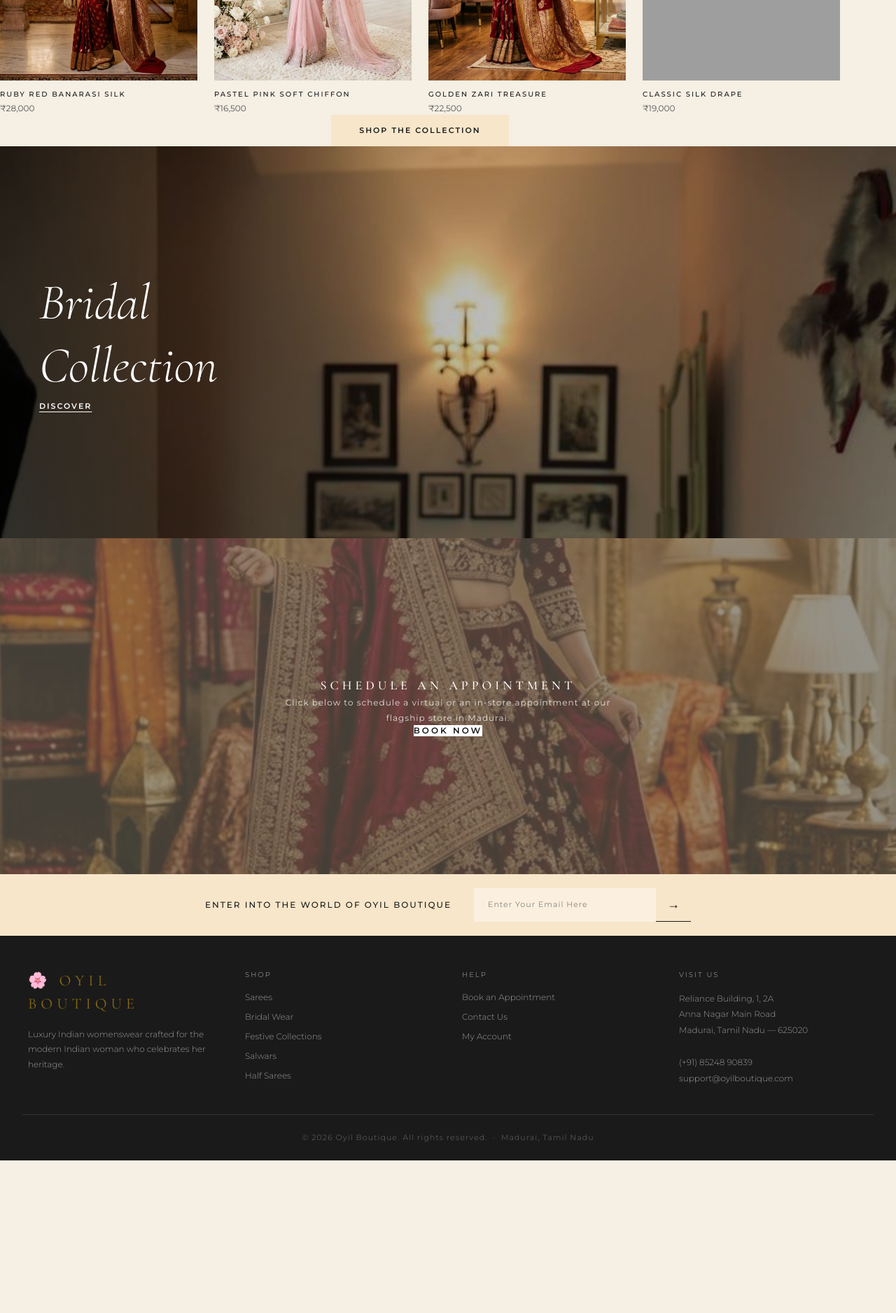
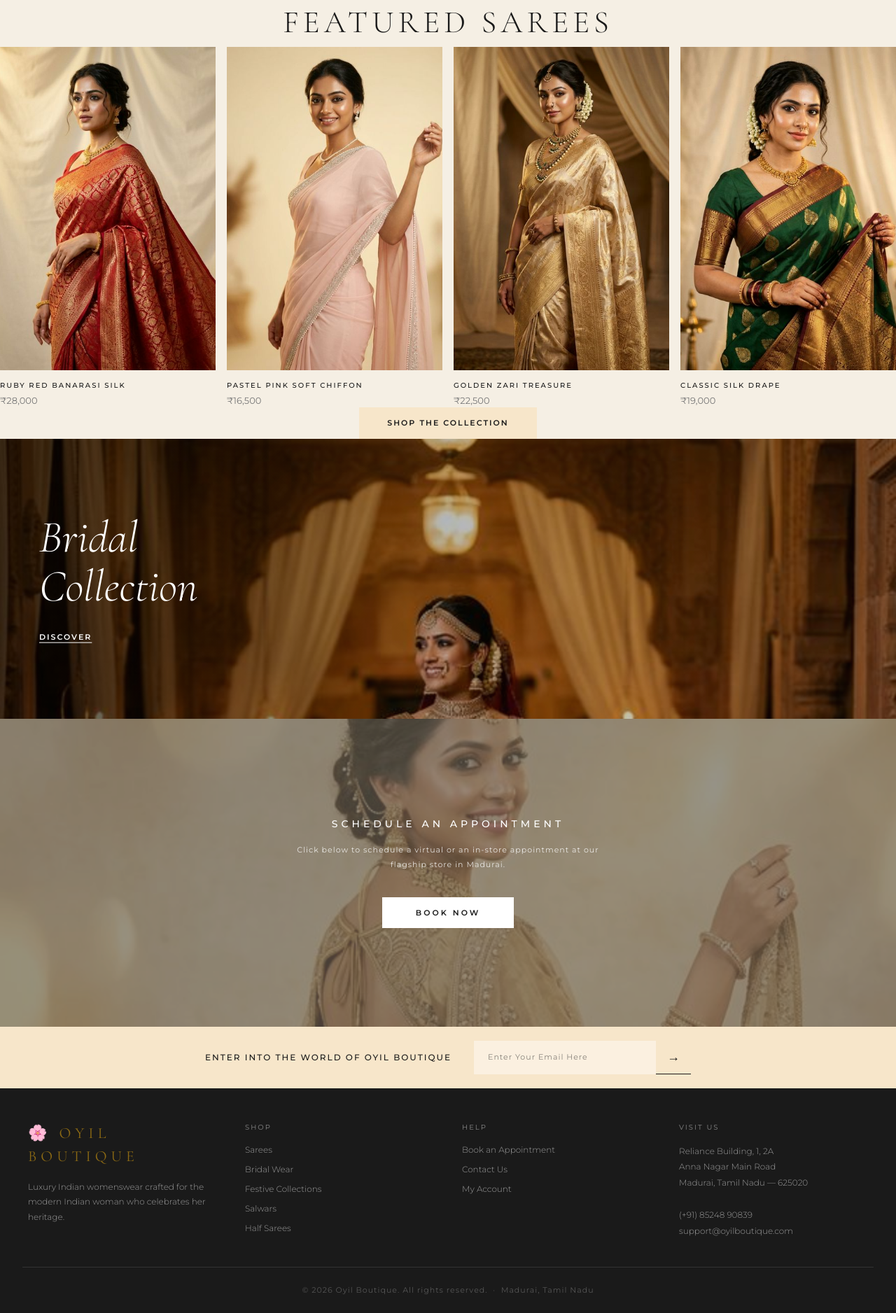
Before and after one commit to vasupradharamac/oyil-boutique-web, a FastAPI app: page / in a window 1280 px wide. Shown: the part 1939-3815 px from the top of the page at 70% size. Before the commit the page ends 3597 px from the top, so only its background shows below. Run offline with FastAPI, Linux system fonts and the light colour scheme; style sheets or scripts are compiled from the project's sources; grey boxes are pictures that could not be loaded.

Commit message:
Campaign: Full editorial image shoot — all category and product images replaced

```diff
--- a/templates/index.html
+++ b/templates/index.html
@@ -4,126 +4,146 @@
 
 {% block content %}
 
-<!-- ===== HERO: Full bleed cinematic ===== -->
-<section class="relative w-full min-h-[70vh] md:h-[92vh] overflow-hidden bg-[#0a0a0a]">
-    <img src="/static/images/hero.jpeg" alt="Oyil Boutique"
-        class="absolute inset-0 w-full h-full object-cover object-center opacity-85">
-    <!-- Gradient overlay -->
-    <div class="absolute inset-0 bg-gradient-to-t from-black/75 via-black/20 to-black/10">
-    </div>
-    <!-- Text — bottom left like Anita Dongre -->
-    <div style="position: absolute; bottom: 5%; left: 5%; color: #fff; max-width: 90%;" class="fade-in">
-        <p style="font-family:'Montserrat',sans-serif; font-size: clamp(8px, 1.5vw, 11px); letter-spacing: 3px; text-transform: uppercase; margin-bottom: 10px; opacity: 0.85;">
+<!-- ===== HERO ===== -->
+<section class="relative w-full min-h-[320px] h-[70vh] md:h-[92vh] overflow-hidden bg-[#0a0a0a]">
+    <img src="/static/images/hero.png" alt="Oyil Boutique"
+        style="position:absolute; inset:0; width:100%; height:100%; object-fit:cover; object-position:top center; display:block; opacity:0.85;">
+    <div class="absolute inset-0 bg-gradient-to-t from-black/75 via-black/20 to-black/10"></div>
+    <div class="absolute fade-in" style="bottom:6%; left:5%; color:#fff; max-width:90%;">
+        <p style="font-family:'Montserrat',sans-serif; font-size:clamp(8px,1.2vw,11px); letter-spacing:3px; text-transform:uppercase; margin-bottom:12px; opacity:0.85;">
             Oyil Boutique · New Arrivals 2026</p>
-        <h1 style="font-family:'Cormorant Garamond',serif; font-size: clamp(36px, 7vw, 100px); font-weight: 300; line-height: 1.0; font-style: italic; margin-bottom: 10px;">
+        <h1 style="font-family:'Cormorant Garamond',serif; font-size:clamp(38px,7vw,100px); font-weight:300; line-height:1.0; font-style:italic; margin-bottom:12px;">
             Adorned in<br>Heritage</h1>
-        <p style="font-family:'Montserrat',sans-serif; font-size: clamp(8px, 1.2vw, 11px); letter-spacing: 2px; text-transform: uppercase; margin-bottom: 20px; opacity: 0.8;">
+        <p style="font-family:'Montserrat',sans-serif; font-size:clamp(8px,1.1vw,11px); letter-spacing:2px; text-transform:uppercase; margin-bottom:24px; opacity:0.8;">
             Fashion for the Indian Soul</p>
         <a href="/lookbook" class="discover-link discover-link-white">Discover</a>
     </div>
 </section>
 
 <!-- ===== SHOP BY CATEGORY ===== -->
-<section class="bg-[#F5EFE4] py-16 px-4 md:px-8">
-    <h2 class="font-sans text-xs md:text-[13px] font-medium tracking-[5px] uppercase text-center mb-10 md:mb-12 text-[#1A1A1A]">
-        Shop By Category</h2>
-    <div class="max-w-[1200px] mx-auto grid grid-cols-2 md:grid-cols-4 gap-4 md:gap-6">
+<section class="bg-[#F5EFE4]">
+
+    <!-- Heading banner — flush, no padding on sides -->
+    <div style="background:#F5EFE4; padding: 40px 0 32px 0; text-align:center;">
+        <h2 style="font-family:'Cormorant Garamond',serif; font-size:clamp(22px,3vw,40px); font-weight:400; letter-spacing:8px; text-transform:uppercase; color:#1A1A1A; margin:0;">
+            Shop By Category</h2>
+    </div>
+
+    <!-- Images flush edge-to-edge, no gaps -->
+    <div style="width:100%; display:grid; grid-template-columns: repeat(4, 1fr); gap:0;">
         {% set cats = [
-        ('Sarees', '/collection/sarees', '/static/images/sarees.png'),
-        ('Salwars', '/collection/salwars', '/static/images/salwars.png'),
-        ('Half Sarees', '/collection/halfsarees', '/static/images/halfsarees.png'),
-        ('Bridal Wear', '/collection/bridal', '/static/images/bridal.png')
+            ('Sarees',      '/collection/sarees',     '/static/images/sarees.png'),
+            ('Salwars',     '/collection/salwars',    '/static/images/salwars.png'),
+            ('Half Sarees', '/collection/halfsarees', '/static/images/halfsarees.png'),
+            ('Bridal Wear', '/collection/bridal',     '/static/images/bridal.png')
         ] %}
         {% for name, href, img in cats %}
-        <a href="{{ href }}" style="display:block; text-decoration:none;" class="fade-in group">
-            <div style="overflow:hidden; aspect-ratio: 3/4; background:#e8e0d4;">
+        <a href="{{ href }}" style="display:block; text-decoration:none; position:relative; overflow:hidden;">
+            <div style="width:100%; aspect-ratio:3/4; overflow:hidden; background:#e8e0d4;">
                 <img src="{{ img }}" alt="{{ name }}"
-                    style="width:100%; height:100%; object-fit:cover; transition: transform 0.6s ease;"
-                    onmouseover="this.style.transform='scale(1.05)'" onmouseout="this.style.transform='scale(1)'">
+                    style="width:100%; height:100%; object-fit:cover; object-position:top center; display:block; transition:transform 0.7s ease;"
+                    onmouseover="this.style.transform='scale(1.05)'"
+                    onmouseout="this.style.transform='scale(1)'">
             </div>
-            <p
-                style="font-family:'Montserrat',sans-serif; font-size:10px; font-weight:500; letter-spacing:3px; text-transform:uppercase; text-align:center; margin-top:14px; color:#1A1A1A;">
+            <!-- Label overlaid at bottom like your first screenshot -->
+            <p style="font-family:'Montserrat',sans-serif; font-size:10px; font-weight:500; letter-spacing:3px; text-transform:uppercase; text-align:center; color:#1A1A1A; padding:14px 0 0 0; background:#F5EFE4;">
                 {{ name }}</p>
         </a>
         {% endfor %}
     </div>
-    <!-- Second row -->
-    <div class="max-w-[1200px] mx-auto grid grid-cols-2 md:grid-cols-4 gap-4 md:gap-6 mt-4 md:mt-6">
+
+    <!-- Row 2: Festive + Kids — centred, same flush style -->
+    <div style="width:100%; display:grid; grid-template-columns: repeat(4, 1fr); gap:0; margin-top:0;">
+        <div></div><!-- spacer -->
         {% set cats2 = [
-        ('Festive', '/collection/festive', '/static/images/festive.png'),
-        ('Kids', '/collection/kids', '/static/images/kids.png')
+            ('Festive', '/collection/festive', '/static/images/festive.png'),
+            ('Kids',    '/collection/kids',    '/static/images/kids.png')
         ] %}
         {% for name, href, img in cats2 %}
-        <a href="{{ href }}" style="display:block; text-decoration:none;" class="fade-in">
-            <div style="overflow:hidden; aspect-ratio: 3/4; background:#e8e0d4;">
+        <a href="{{ href }}" style="display:block; text-decoration:none; overflow:hidden;">
+            <div style="width:100%; aspect-ratio:3/4; overflow:hidden; background:#e8e0d4;">
                 <img src="{{ img }}" alt="{{ name }}"
-                    style="width:100%; height:100%; object-fit:cover; transition: transform 0.6s ease;"
-                    onmouseover="this.style.transform='scale(1.05)'" onmouseout="this.style.transform='scale(1)'">
+                    style="width:100%; height:100%; object-fit:cover; object-position:top center; display:block; transition:transform 0.7s ease;"
+                    onmouseover="this.style.transform='scale(1.05)'"
+                    onmouseout="this.style.transform='scale(1)'">
             </div>
-            <p
-                style="font-family:'Montserrat',sans-serif; font-size:10px; font-weight:500; letter-spacing:3px; text-transform:uppercase; text-align:center; margin-top:14px; color:#1A1A1A;">
+            <p style="font-family:'Montserrat',sans-serif; font-size:10px; font-weight:500; letter-spacing:3px; text-transform:uppercase; text-align:center; color:#1A1A1A; padding:14px 0 0 0; background:#F5EFE4;">
                 {{ name }}</p>
         </a>
         {% endfor %}
+        <div></div><!-- spacer -->
     </div>
+
+    <!-- Bottom breathing room before next section -->
+    <div style="padding-bottom:64px;"></div>
+
 </section>
 
-<!-- ===== FEATURED COLLECTION — Sarees ===== -->
-<section class="bg-[#F5EFE4] py-16 px-4 md:px-8">
-    <h2 class="font-sans text-xs md:text-[13px] font-medium tracking-[5px] uppercase text-center mb-10 md:mb-12 text-[#1A1A1A]">
-        Featured Sarees</h2>
-    <div class="max-w-[1200px] mx-auto">
-        <div class="grid grid-cols-2 md:grid-cols-4 gap-4 md:gap-6 mb-10">
+
+<!-- ===== FEATURED SAREES ===== -->
+<section class="bg-[#F5EFE4] pt-4 pb-20 px-6 md:px-10 lg:px-16">
+
+    <div class="text-center mb-16">
+        <h2 style="font-family:'Cormorant Garamond',serif; font-size:clamp(28px,3.5vw,46px); font-weight:300; letter-spacing:6px; text-transform:uppercase; color:#1A1A1A;">
+            Featured Sarees</h2>
+    </div>
+
+    <div class="max-w-[1300px] mx-auto">
+        <div class="grid grid-cols-2 md:grid-cols-4 gap-3 md:gap-4 mb-14">
             {% set items = [
-            ('Ruby Red Banarasi Silk', '₹28,000', '/static/images/saree_crimson.png'),
-            ('Pastel Pink Soft Chiffon', '₹16,500', '/static/images/saree_pastel.png'),
-            ('Golden Zari Treasure', '₹22,500', '/static/images/sarees.png'),
-            ('Classic Silk Drape', '₹19,000', '/static/images/new_sarees.png')
+                ('Ruby Red Banarasi Silk',   '₹28,000', '/static/images/saree_crimson.png'),
+                ('Pastel Pink Soft Chiffon', '₹16,500', '/static/images/saree_pastel.png'),
+                ('Golden Zari Treasure',     '₹22,500', '/static/images/sarees_golden.png'),
+                ('Classic Silk Drape',       '₹19,000', '/static/images/saree_classic.png')
             ] %}
             {% for name, price, img in items %}
-            <a href="/collection/sarees" style="text-decoration:none; color: inherit;" class="fade-in">
-                <div style="overflow:hidden; aspect-ratio:3/4; background:#e8e0d4;">
+            <a href="/collection/sarees" class="block w-full no-underline group">
+                <div class="w-full" style="aspect-ratio:2/3; overflow:hidden; background:#e8e0d4;">
                     <img src="{{ img }}" alt="{{ name }}"
-                        style="width:100%; height:100%; object-fit:cover; transition: transform 0.6s ease;"
-                        onmouseover="this.style.transform='scale(1.05)'" onmouseout="this.style.transform='scale(1)'">
+                        style="width:100%; height:100%; object-fit:cover; object-position:top center; display:block; transition:transform 0.7s ease;"
+                        class="group-hover:scale-105"
+                        onerror="this.parentElement.style.background='#e0d8cc'">
                 </div>
-                <p
-                    style="font-family:'Montserrat',sans-serif; font-size:10px; font-weight:500; letter-spacing:2px; text-transform:uppercase; margin-top:12px; color:#1A1A1A;">
+                <p style="font-family:'Montserrat',sans-serif; font-size:10px; font-weight:500; letter-spacing:2px; text-transform:uppercase; color:#1A1A1A; margin-top:14px;">
                     {{ name }}</p>
-                <p style="font-family:'Montserrat',sans-serif; font-size:12px; margin-top:4px; color:#555;">{{ price }}
-                </p>
+                <p style="font-family:'Montserrat',sans-serif; font-size:13px; color:#777; margin-top:5px;">
+                    {{ price }}</p>
             </a>
             {% endfor %}
         </div>
-        <div style="text-align:center;">
+        <div class="text-center">
             <a href="/collection/sarees" class="btn-green">Shop The Collection</a>
         </div>
     </div>
+
 </section>
 
 <!-- ===== EDITORIAL STRIP — Bridal ===== -->
-<section class="relative w-full h-[50vh] md:h-[70vh] overflow-hidden bg-[#0a0a0a]">
-    <img src="/static/images/bridal1.jpeg" alt="Bridal Collection"
-        class="absolute inset-0 w-full h-full object-cover object-top opacity-80">
+<section class="relative w-full min-h-[320px] overflow-hidden bg-[#0a0a0a]" style="height:50vh; min-height:320px;">
+    <img src="/static/images/bridal2.png" alt="Bridal Collection"
+        style="position:absolute; inset:0; width:100%; height:100%; object-fit:cover; object-position:top center; display:block; opacity:0.8;">
     <div class="absolute inset-0 bg-gradient-to-r from-black/60 via-black/10 to-transparent"></div>
-    <div class="absolute top-1/2 left-6 md:left-14 -translate-y-1/2 text-white fade-in">
-        <h2 class="font-serif text-4xl md:text-6xl lg:text-[72px] italic font-light leading-tight mb-4 md:mb-6">Bridal<br>Collection</h2>
-        <a href="/collection/bridal" class="font-sans text-[11px] font-semibold tracking-[2px] uppercase text-white hover:text-[#F7E6CA] underline underline-offset-4 transition-colors">Discover</a>
+    <div class="absolute fade-in" style="top:50%; left:clamp(24px,5vw,56px); transform:translateY(-50%); color:#fff;">
+        <h2 style="font-family:'Cormorant Garamond',serif; font-size:clamp(32px,5vw,72px); font-weight:300; font-style:italic; line-height:1.1; margin-bottom:24px;">
+            Bridal<br>Collection</h2>
+        <a href="/collection/bridal"
+            style="font-family:'Montserrat',sans-serif; font-size:11px; font-weight:600; letter-spacing:2px; text-transform:uppercase; color:#fff; text-decoration:underline; text-underline-offset:4px;">
+            Discover</a>
     </div>
 </section>
 
 <!-- ===== SCHEDULE AN APPOINTMENT ===== -->
-<section class="relative w-full h-[50vh] md:h-[60vh] overflow-hidden bg-[#F7E6CA]">
+<section class="relative w-full overflow-hidden bg-[#F7E6CA]" style="height:55vh; min-height:320px;">
     <img src="/static/images/festive.png" alt="Book Appointment"
-        class="absolute inset-0 w-full h-full object-cover object-center opacity-55">
+        style="position:absolute; inset:0; width:100%; height:100%; object-fit:cover; object-position:center 20%; display:block; opacity:0.55;">
     <div class="absolute inset-0 bg-black/40"></div>
-    <div class="absolute inset-0 flex flex-col items-center justify-center text-center px-6 md:px-8 fade-in">
-        <h2 class="font-sans text-sm md:text-lg font-medium tracking-[5px] uppercase text-white mb-4">
+    <div class="absolute inset-0 flex flex-col items-center justify-center text-center px-6 fade-in">
+        <h2 style="font-family:'Montserrat',sans-serif; font-size:clamp(11px,1.5vw,14px); font-weight:500; letter-spacing:5px; text-transform:uppercase; color:#fff; margin-bottom:16px;">
             Schedule an Appointment</h2>
-        <p class="font-sans text-[11px] md:text-xs text-white/80 tracking-[1px] mb-8 max-w-[480px] leading-[1.8]">
+        <p style="font-family:'Montserrat',sans-serif; font-size:11px; color:rgba(255,255,255,0.8); letter-spacing:1px; line-height:1.9; max-width:460px; margin-bottom:36px;">
             Click below to schedule a virtual or an in-store appointment at our flagship store in Madurai.</p>
         <a href="/book-appointment"
-            class="inline-block bg-white hover:bg-[#F5EFE4] text-[#1A1A1A] font-sans text-xs font-semibold tracking-[3px] uppercase px-10 md:px-12 py-3.5 transition-colors duration-200">
+            style="font-family:'Montserrat',sans-serif; font-size:11px; font-weight:600; letter-spacing:3px; text-transform:uppercase; color:#1A1A1A; background:#fff; padding:14px 48px; display:inline-block; text-decoration:none; transition:background 0.2s ease;">
             Book Now</a>
     </div>
 </section>
```
Also changed, not shown: static/images/bridal.png, static/images/bridal2.png (added), static/images/festive.png, static/images/halfsarees.png, static/images/hero.jpeg (deleted), static/images/kids.png, static/images/salwars.png, static/images/saree_classic.png (added), static/images/saree_crimson.png, static/images/saree_pastel.png, static/images/sarees.png, static/images/sarees_golden.png (added), 1 other file.
